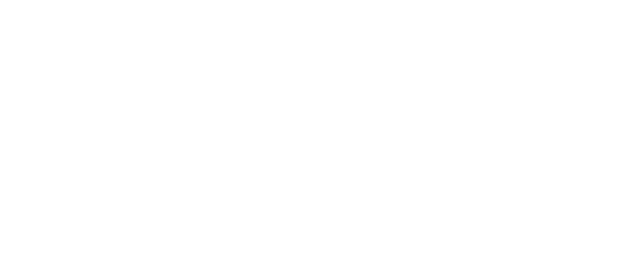
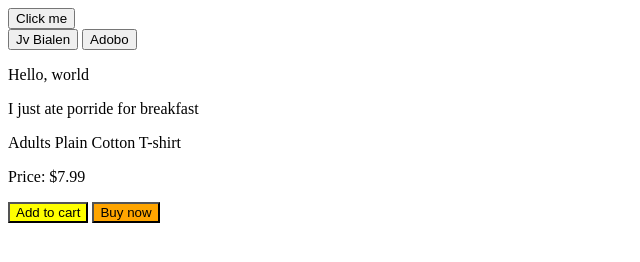
Before and after one commit to meliodaff/javascript-tutorial, a plain HTML site: page index.html in a window 1280 px wide. Shown: the whole page, without its empty margins (0-640 px from the left). Drawn offline with Linux system fonts and the light colour scheme.

Commit message:
dontmindme1

```diff
--- a/index.html
+++ b/index.html
@@ -3,10 +3,24 @@
 <head>
     <meta charset="UTF-8">
     <meta name="viewport" content="width=device-width, initial-scale=1.0">
-    <script src="lesson3.js"></script>
-    <title>Document</title>
+    <link rel="stylesheet" href="index.css">
+    <script src="lesson4.js"></script>
+    <title>Buttons</title>
 </head>
 <body>
+    <button>Click me</button> <br>
+    <button>Jv Bialen</button>
+    <button>Adobo</button>
+    <p>Hello, world</p>
+    <p>I just ate porride for breakfast</p>
+
+
+    <p>Adults Plain Cotton T-shirt</p>
+    <p>Price: $7.99</p>
+    <button class="addToCart" onclick="addToCart()">Add to cart</button>
+    <button class="buyNow" onclick="buyNow()">Buy now</button>
+
+
 
 </body>
 </html>
```
Also changed, not shown: lesson3.js (line endings or trailing spaces).
